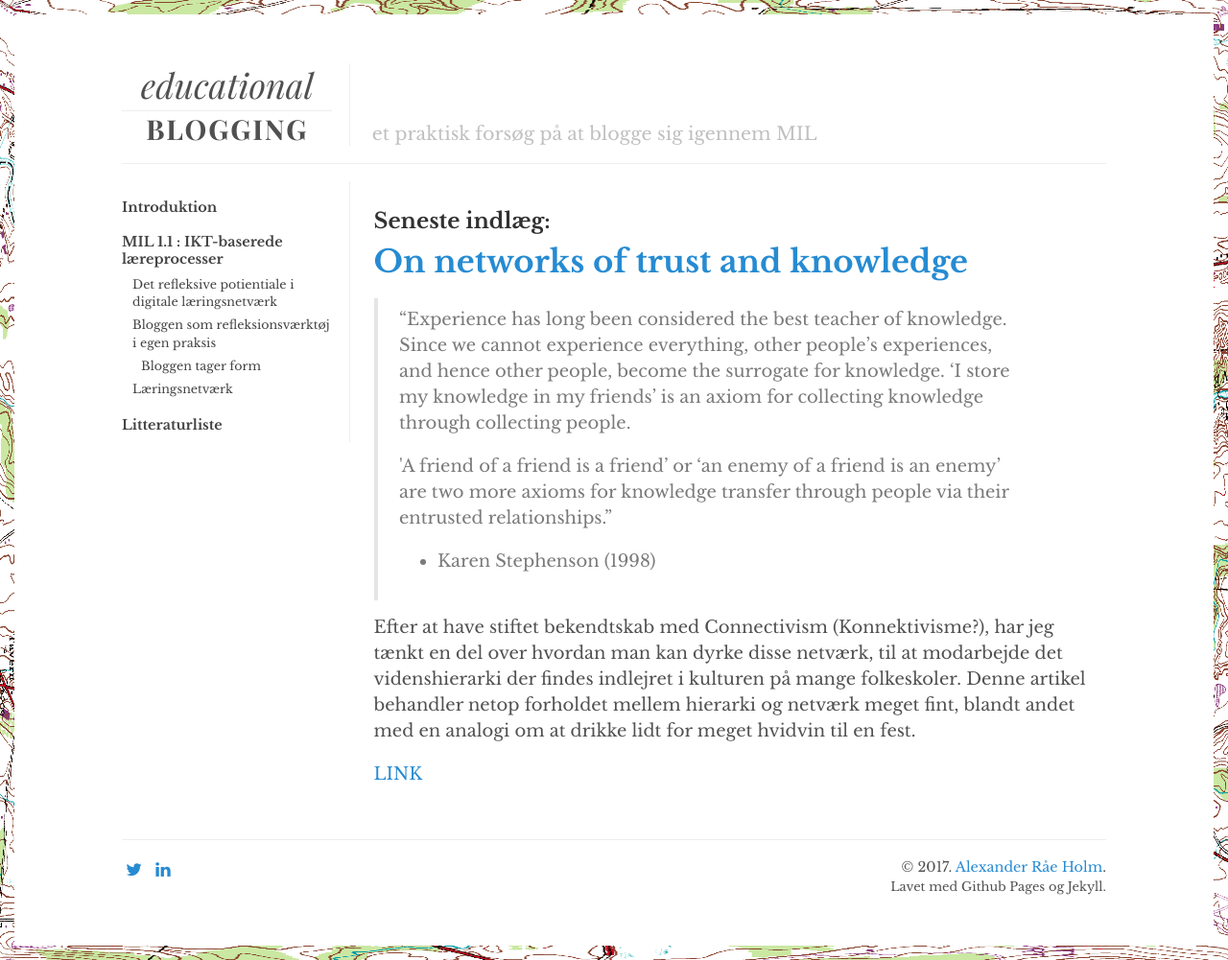
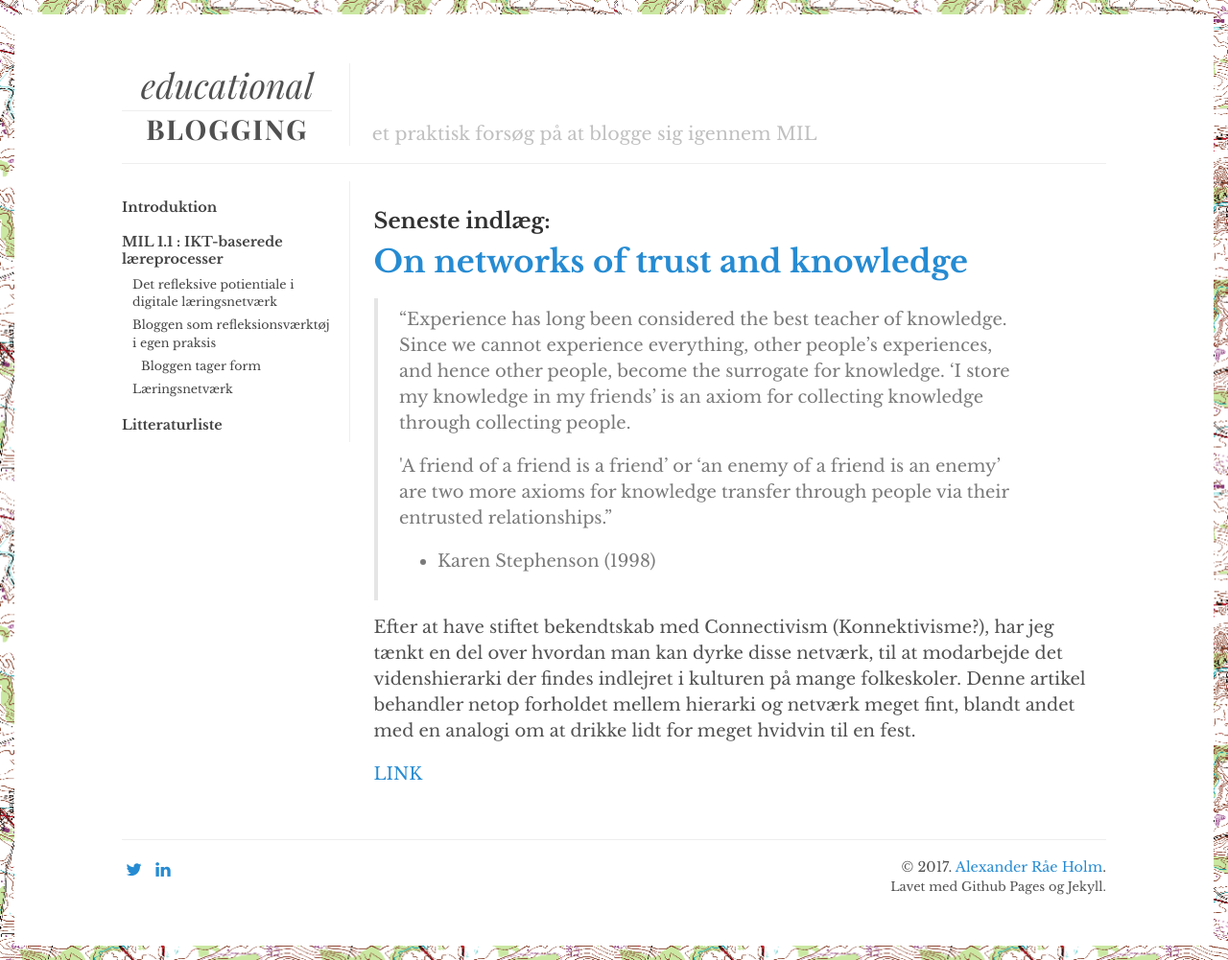
Before and after one commit to alexanderrae/educational-blogging, a Jekyll site: the page built from index.html, in a window 1280 px wide. Shown: the whole page at 96% size. Built offline with Jekyll 4.4.1, drawn with Linux system fonts in a browser that asks for light colours; the list of posts is cut into pages by our own code.

Commit message:
Update main.scss

```diff
--- a/css/main.scss
+++ b/css/main.scss
@@ -92,7 +92,7 @@ body {
     -webkit-border-image: url(border.png) 50 round; /* Safari 3.1-5 */
     -o-border-image: url(border.png) 50 round; /* Opera 11-12.1 */
     border-image: url(border.png) 50 round;
-    border-image-repeat: stretch;
+    //border-image-repeat: stretch;
     min-height: 100%;
 }
 
```
